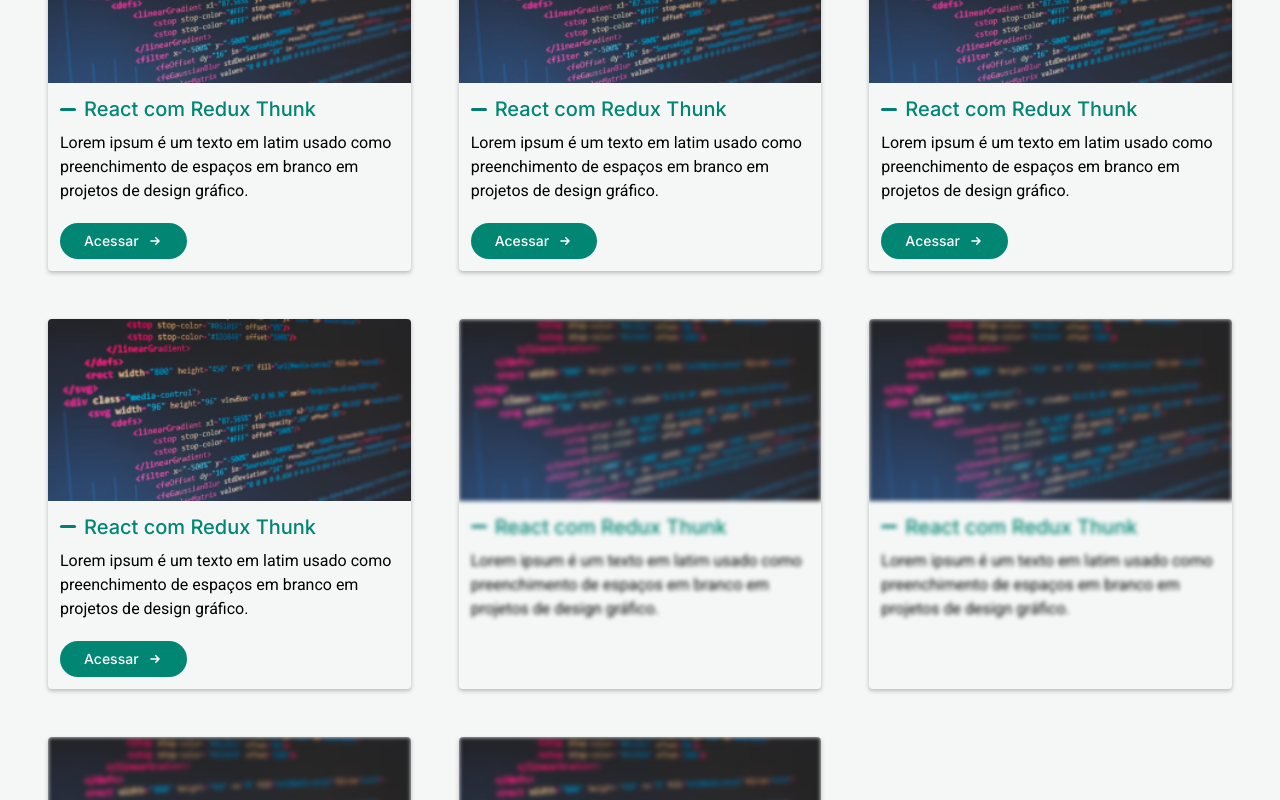
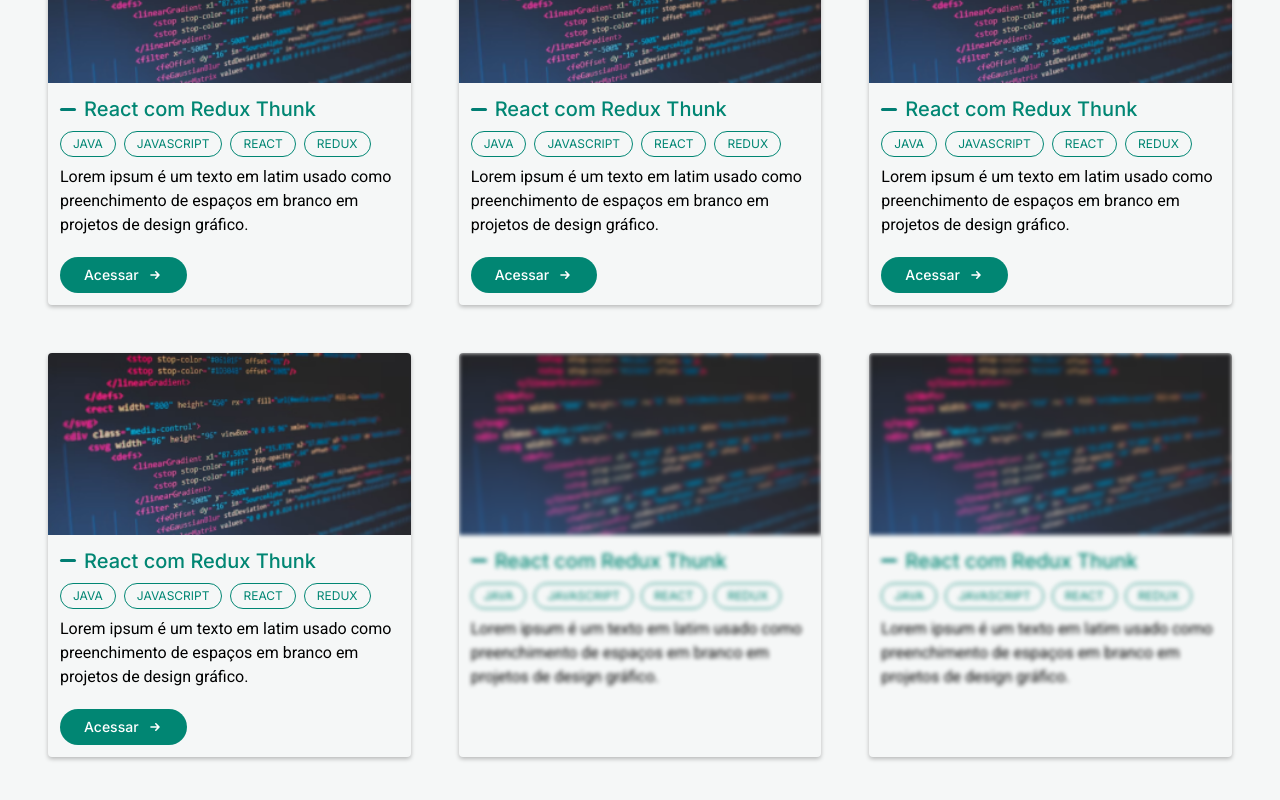
Before and after one commit to c-souzs/bitwit, a Next.js app: page / in a window 1280 px wide. Shown: the part 1020-1820 px from the top of the page. Built offline with nearby package versions, Linux system fonts and the light colour scheme.

Commit message:
Create client graphql and settings

```diff
--- a/package.json
+++ b/package.json
@@ -10,6 +10,8 @@
   "dependencies": {
     "@phosphor-icons/react": "^2.0.6",
     "classnames": "^2.3.2",
+    "graphql": "^16.6.0",
+    "graphql-request": "^6.0.0",
     "next": "latest",
     "react": "^18.2.0",
     "react-dom": "^18.2.0"
--- a/src/components/home/PostsList/index.tsx
+++ b/src/components/home/PostsList/index.tsx
@@ -1,4 +1,5 @@
-import PostCard from "src/components/shared/PostCard";
+import PostCard from "components/shared/PostCard";
+import React from "react";
 
 const PostsList = () => {
     return (
--- a/src/components/home/Search/index.tsx
+++ b/src/components/home/Search/index.tsx
@@ -1,6 +1,6 @@
-import { roboto } from "@/pages/_app";
+import { roboto } from "pages/_app";
 import classNames from "classnames";
-import Container from "src/components/ui/Container";
+import Container from "components/ui/Container";
 
 const SearchIcon = () => (
     <svg aria-hidden="true" className="w-5 h-5 text-gray-500" fill="none" stroke="#FFF" viewBox="0 0 24 24" xmlns="http://www.w3.org/2000/svg">
--- a/src/components/layout/Header/index.tsx
+++ b/src/components/layout/Header/index.tsx
@@ -1,9 +1,9 @@
 import { SignIn } from "@phosphor-icons/react";
 import Link from "next/link";
 import Logo from "../../ui/Logo";
-import Container from "src/components/ui/Container";
+import Container from "components/ui/Container";
 import classNames from "classnames";
-import { inter } from "@/pages/_app";
+import { inter } from "pages/_app";
 
 const Header = () => {
     return(
--- a/src/components/layout/Main/index.tsx
+++ b/src/components/layout/Main/index.tsx
@@ -1,4 +1,4 @@
-import { inter } from "@/pages/_app"
+import { inter } from "pages/_app"
 import classNames from "classnames"
 import { ReactNode } from "react"
 import Header from "../Header"
--- a/src/components/shared/PostCard/index.tsx
+++ b/src/components/shared/PostCard/index.tsx
@@ -1,6 +1,6 @@
-import { roboto } from "@/pages/_app";
 import classNames from "classnames";
-import Button from "src/components/ui/Button";
+import Button from "components/ui/Button";
+import { roboto } from "pages/_app";
 
 const ArrowLeft = () => (
     <svg stroke="currentColor" fill="currentColor" strokeWidth="0" viewBox="0 0 20 20" color="#FFF" height="16" width="16" xmlns="http://www.w3.org/2000/svg">
@@ -44,6 +44,20 @@
                     className='w-full block object-cover'/>
                 <div className='p-3'>
                     <h3 className='flex items-center gap-2 text-emerald-500 text-xl font-medium mb-2 before:block before:w-4 before:h-[3px] before:bg-emerald-600 before:rounded'>React com Redux Thunk</h3>
+                    <ul className='flex flex-wrap justify-start items-center gap-2 mb-2'>
+                        <li className='text-xs uppercase text-emerald-500 border border-emerald-500 rounded-full py-1 px-3'>
+                            JAVA
+                        </li>
+                        <li className='text-xs uppercase text-emerald-500 border border-emerald-500 rounded-full py-1 px-3'>
+                            JAVASCRIPT
+                        </li>
+                        <li className='text-xs uppercase text-emerald-500 border border-emerald-500 rounded-full py-1 px-3'>
+                            REACT
+                        </li>
+                        <li className='text-xs uppercase text-emerald-500 border border-emerald-500 rounded-full py-1 px-3'>
+                            REDUX
+                        </li>
+                    </ul>
                     <p className={`${roboto.className} mb-5`}>Lorem ipsum é um texto em latim usado como preenchimento de espaços em branco em projetos de design gráfico.</p>
                     {!blur && (
                         <Button
--- a/tsconfig.json
+++ b/tsconfig.json
@@ -14,7 +14,7 @@
         "isolatedModules": true,
         "jsx": "preserve",
         "incremental": true,
-        "baseUrl": ".",
+        "baseUrl": "src",
         "paths": {
             "@/components/*": ["components/*"],
             "@/pages/*": ["src/pages/*"],
```
Also changed, not shown: src/components/home/Introduction/index.tsx (+4 -4 lines), src/graphql/client.ts (added, +11 -0 lines), src/graphql/queries.ts (added, +12 -0 lines), src/pages/index.tsx (+5 -4 lines), graphql.txt (deleted), 1 other file (tests, documents, lock files or other folders).
